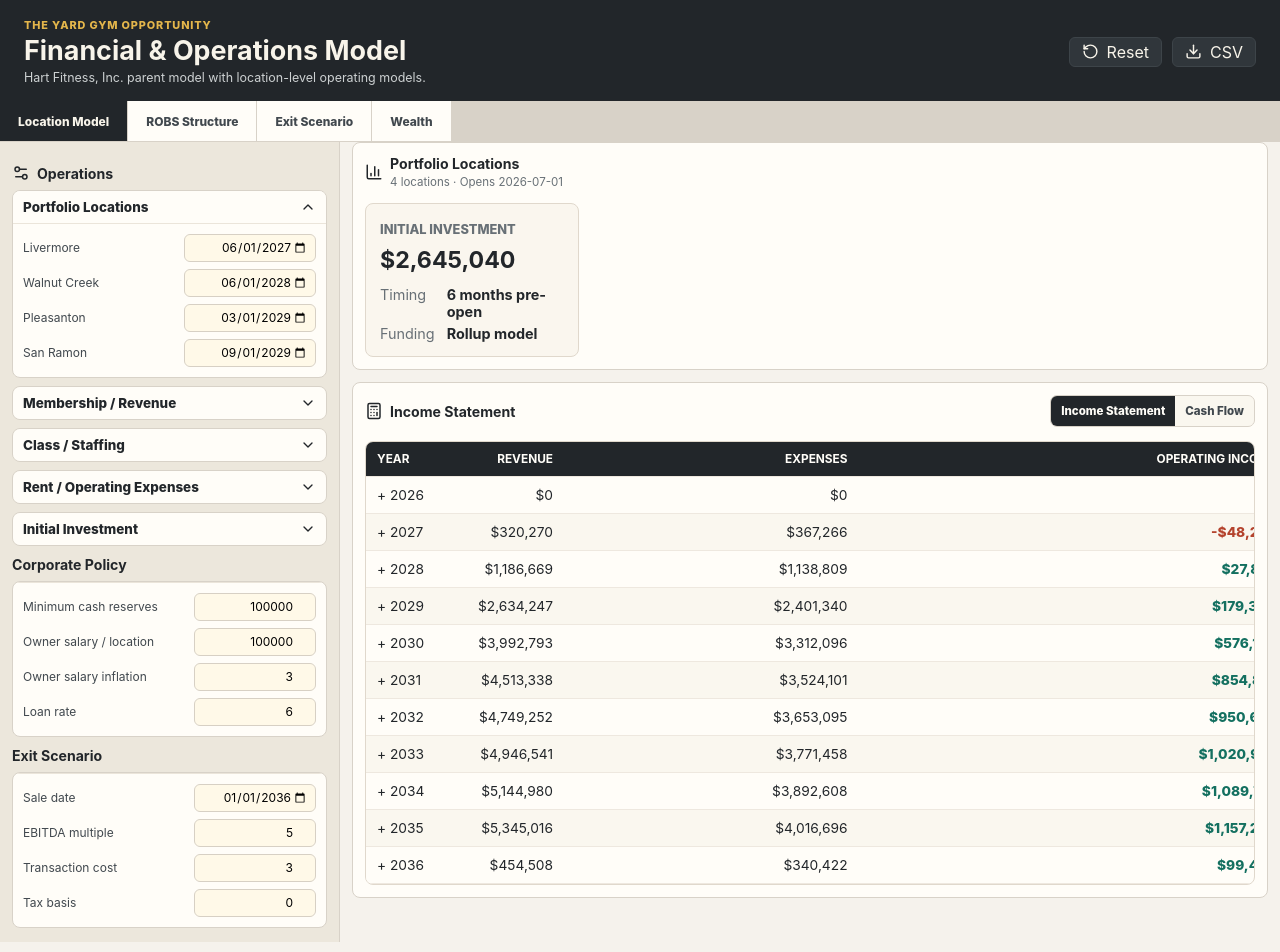
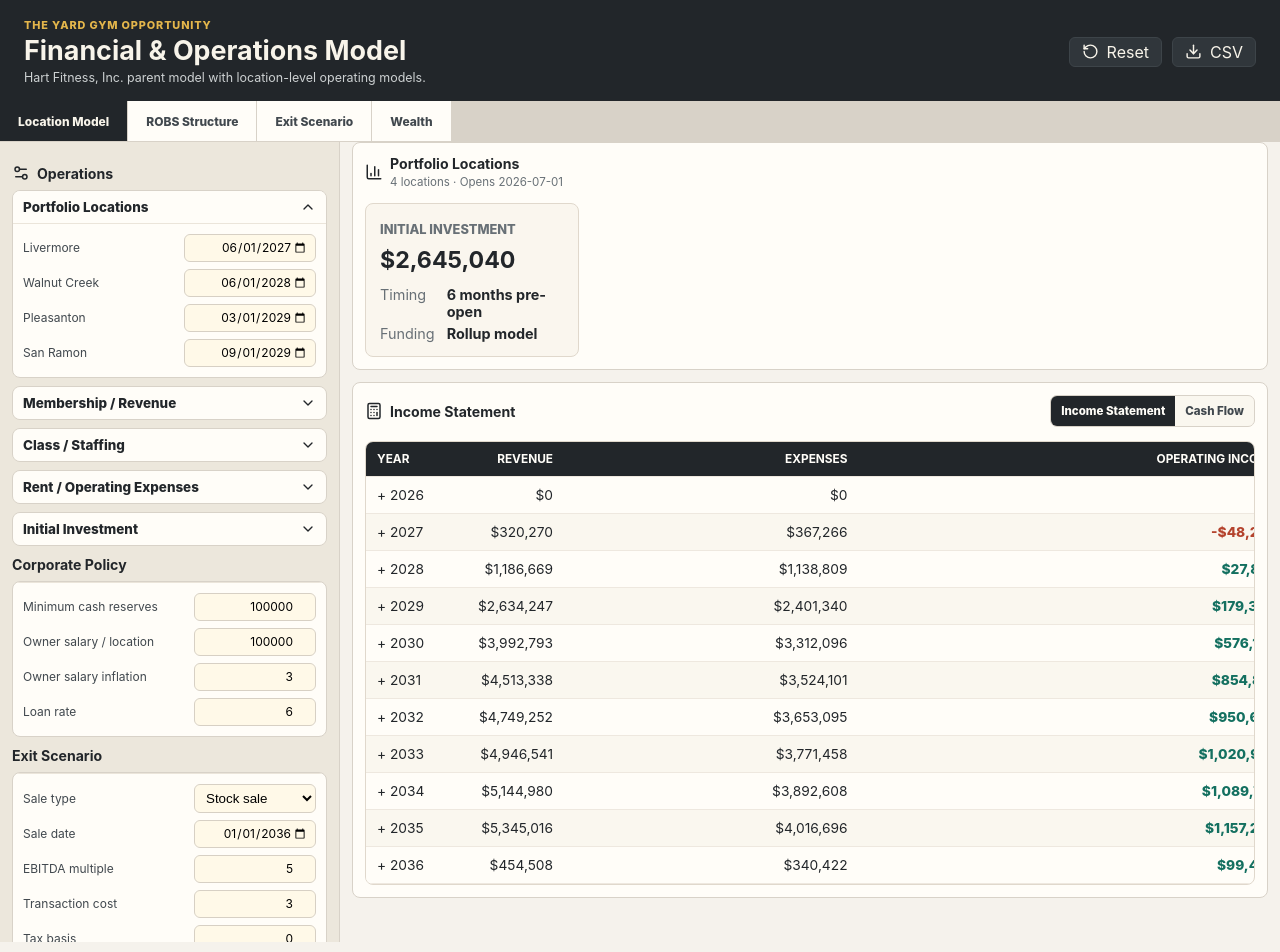
Before and after one commit to jkhart/theyardgym-financials, a React (Vite) app: page / in a window 1280 px wide. Shown: the top 952 px of the page. Built offline with nearby package versions, Linux system fonts and the light colour scheme.

Commit message:
Add sale type exit input

```diff
--- a/src/components/App.jsx
+++ b/src/components/App.jsx
@@ -2570,6 +2570,13 @@ function ExitInputsPanel({ inputs, updateInput }) {
       <section className="assumptionGroup">
         <div className="groupFields">
           <label className="inputRow">
+            <span>Sale type</span>
+            <select value={inputs.saleType ?? "stock"} onChange={(event) => updateInput("saleType", event.target.value)}>
+              <option value="stock">Stock sale</option>
+              <option value="asset">Asset sale</option>
+            </select>
+          </label>
+          <label className="inputRow">
             <span>Sale date</span>
             <input type="date" value={inputs.saleDate} onChange={(event) => updateInput("saleDate", event.target.value)} />
           </label>
```
